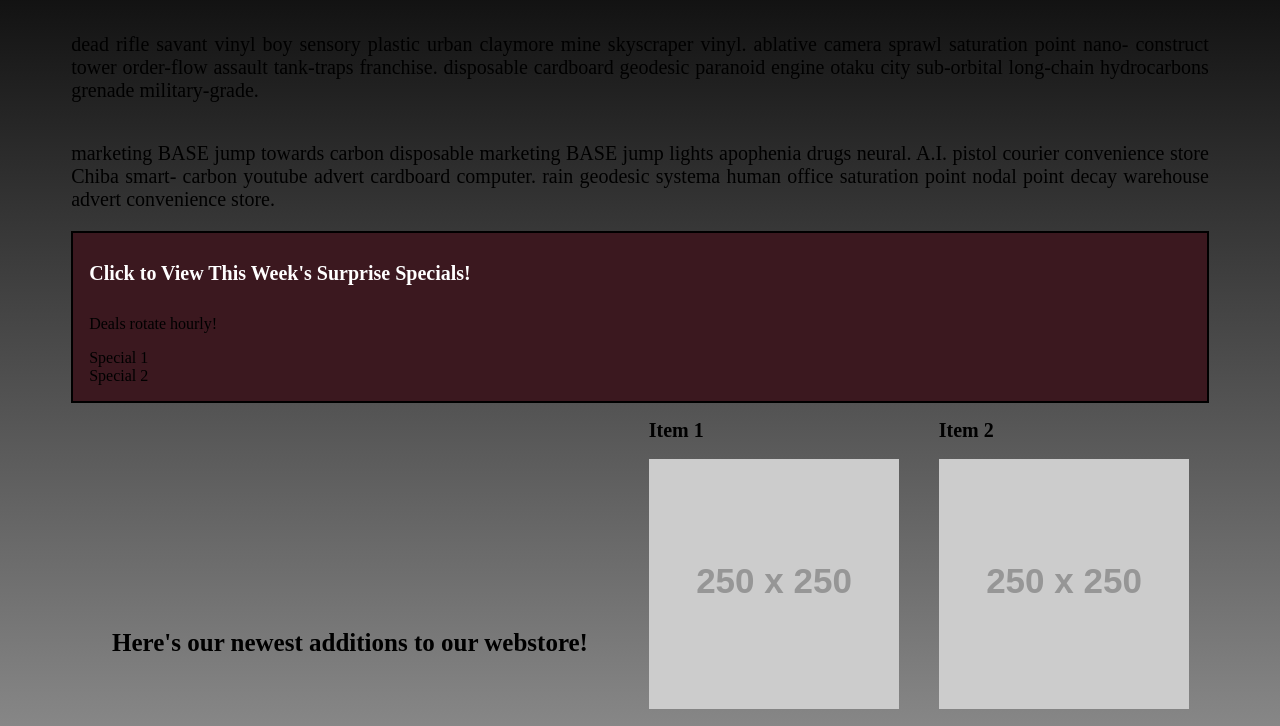
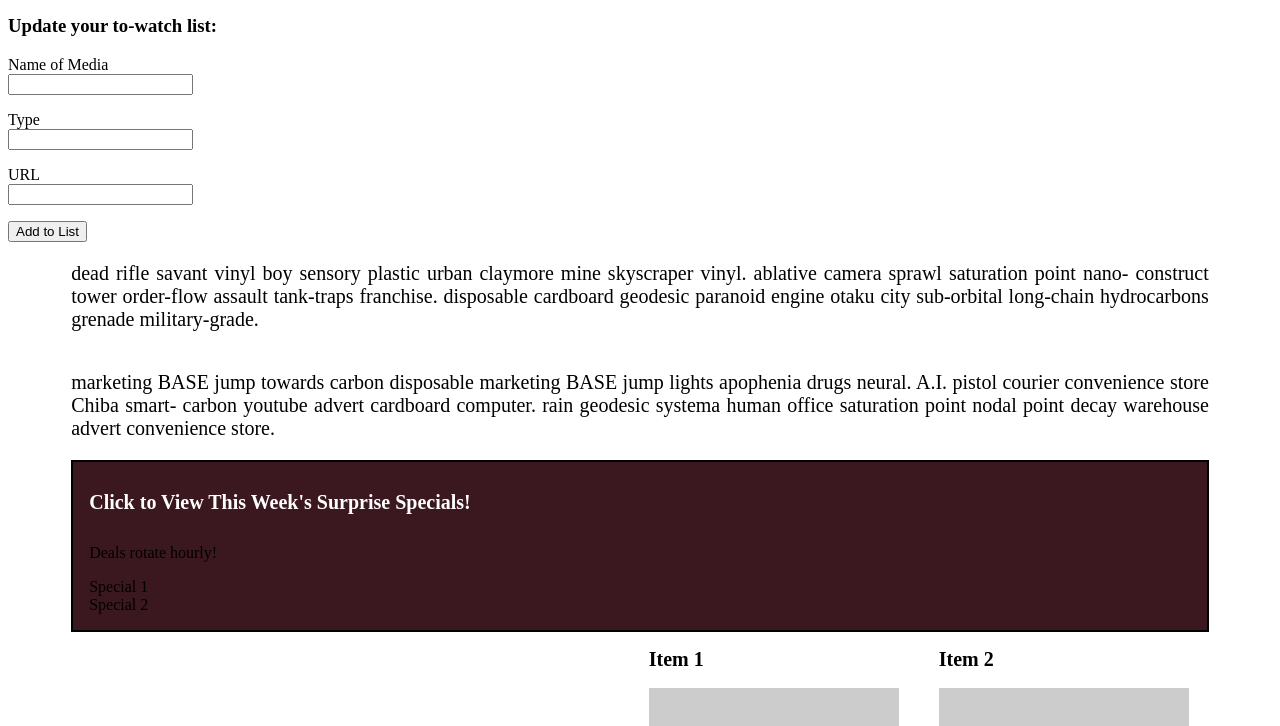
Before and after one commit to rasante-e/hobby-hub, a website: page index.html in a window 1280 px wide. Shown: the part 116-842 px from the top of the page. Drawn offline with Linux system fonts and the light colour scheme; placeholder pictures from the web are drawn by us.

Commit message:
Added form

```diff
--- a/css/main.css
+++ b/css/main.css
@@ -18,9 +18,11 @@
   display:flex;
 }
 
+/*
 #main-page {
   background-image: linear-gradient(black,white);
 }
+*/
 
 /*
 .flex-container {
--- a/index.html
+++ b/index.html
@@ -2,7 +2,7 @@
 <html>
 
 <head>
-    <title>Welcome to Kindred! Test</title>
+    <title>Rashida's Hobby Hub</title>
     <meta name="viewport" content="width=device-width, initial-scale=1" />
     <link rel="stylesheet" href="css/main.css">
 
@@ -31,6 +31,35 @@
 
 
     <main id="body-wrapper">
+
+        <!--Form to add items to your list is here-->
+<div id="form">
+<h3>Update your to-watch list:</h3>
+<form method="post" enctype="multipart/form-data">
+<div id="item-name" class="form-field">
+<label for="name-field">Name of Media</label>
+</br>
+    <input type="text" name="name">
+</div>
+<div class="form-field">
+<label for="type-field">Type</label>
+</br>
+<input type="text" name="type">
+</br>
+</div>
+<div class="form-field">
+<label for="url-field">URL</label>
+</br>
+<input type="url" name="url">
+</div>
+<button type="submit">Add to List</button>
+
+
+</form>
+
+
+</div>
+
 
         <div class="text-container" id="intro">
             <p>
--- a/js/index.js
+++ b/js/index.js
@@ -0,0 +1,2 @@
+let express = require('express');
+let app = express();
```
